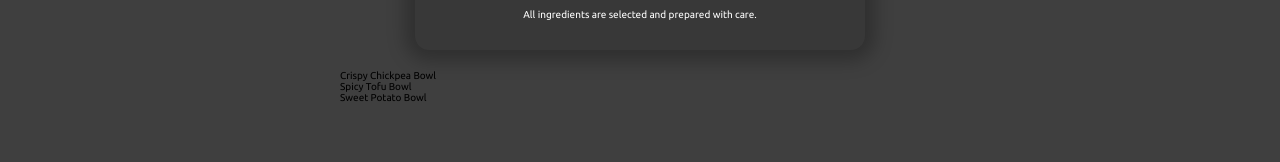
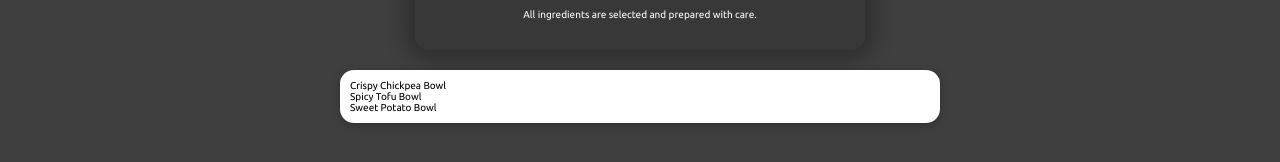
Before and after one commit to Daisys89/Food-Order-App, a React (Create React App) app: page / in a window 1280 px wide. Shown: the part 358-520 px from the top of the page. Built offline with nearby package versions, Linux system fonts and the light colour scheme.

Commit message:
Added Card and general css styles

```diff
--- a/src/components/Meals/AvailableMeals.js
+++ b/src/components/Meals/AvailableMeals.js
@@ -1,3 +1,4 @@
+import Card from '../UI/Card';
 import classes from './AvailableMeals.module.css';
 
 const DUMMY_MEALS = [
@@ -28,7 +29,9 @@ const AvailableMeals = () => {
   const mealsList = DUMMY_MEALS.map((meal) => <li>{meal.name}</li>);
   return (
     <section className={classes.meals}>
-      <ul>{mealsList}</ul>
+      <Card>
+        <ul>{mealsList}</ul>
+      </Card>
     </section>
   );
 };
--- /dev/null
+++ b/src/components/UI/Card.js
@@ -0,0 +1,7 @@
+import classes from './Card.module.css';
+
+const Card = (props) => {
+  return <div className={classes.card}>{props.children}</div>;
+};
+
+export default Card;
--- /dev/null
+++ b/src/components/UI/Card.module.css
@@ -0,0 +1,6 @@
+.card {
+  padding: 1rem;
+  box-shadow: 0 2px 8px rgba(0, 0, 0, 0.25);
+  border-radius: 14px;
+  background-color: white;
+}
```
Also changed, not shown: src/index.css (+60 -0 lines).
